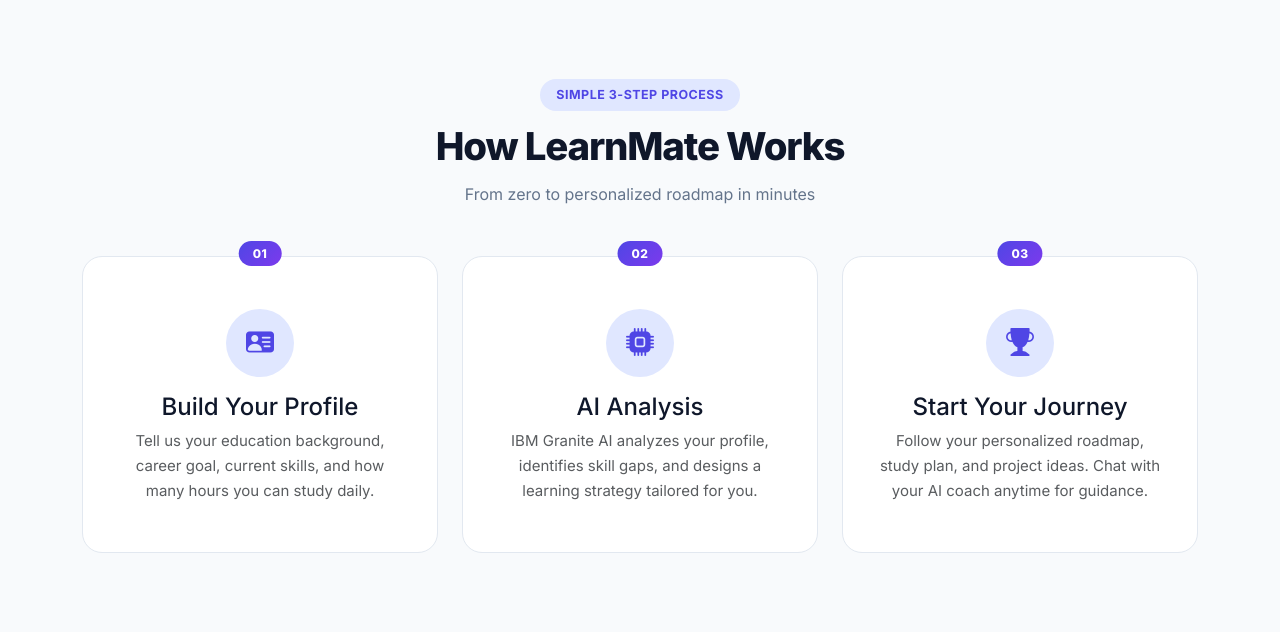
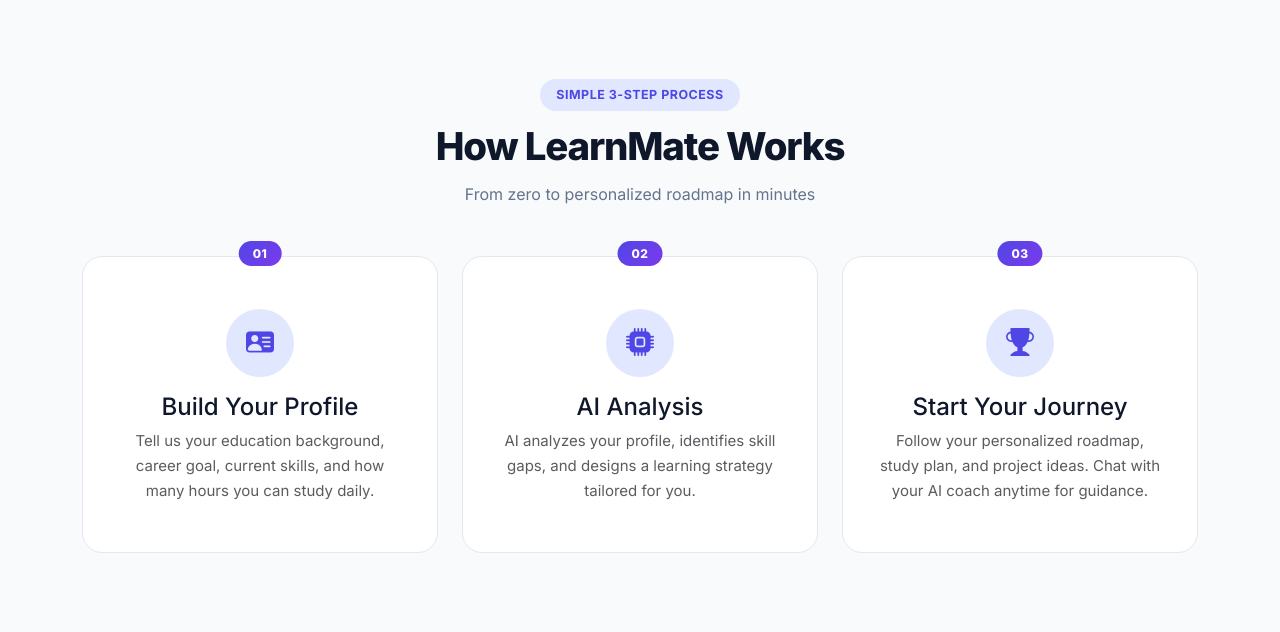
Before and after one commit to Preeti2608/learnmate, a Flask app: page / in a window 1280 px wide. Shown: the part 811-1443 px from the top of the page. Run offline with Flask 3, Linux system fonts and the light colour scheme.

Commit message:
Update home.html

```diff
--- a/templates/home.html
+++ b/templates/home.html
@@ -115,7 +115,7 @@
           <div class="lm-step-num">02</div>
           <div class="lm-step-icon-wrap"><i class="bi bi-cpu-fill"></i></div>
           <h4>AI Analysis</h4>
-          <p class="text-muted">IBM Granite AI analyzes your profile, identifies skill gaps, and designs a learning strategy tailored for you.</p>
+          <p class="text-muted">AI analyzes your profile, identifies skill gaps, and designs a learning strategy tailored for you.</p>
         </div>
       </div>
       <div class="col-md-4">
```
